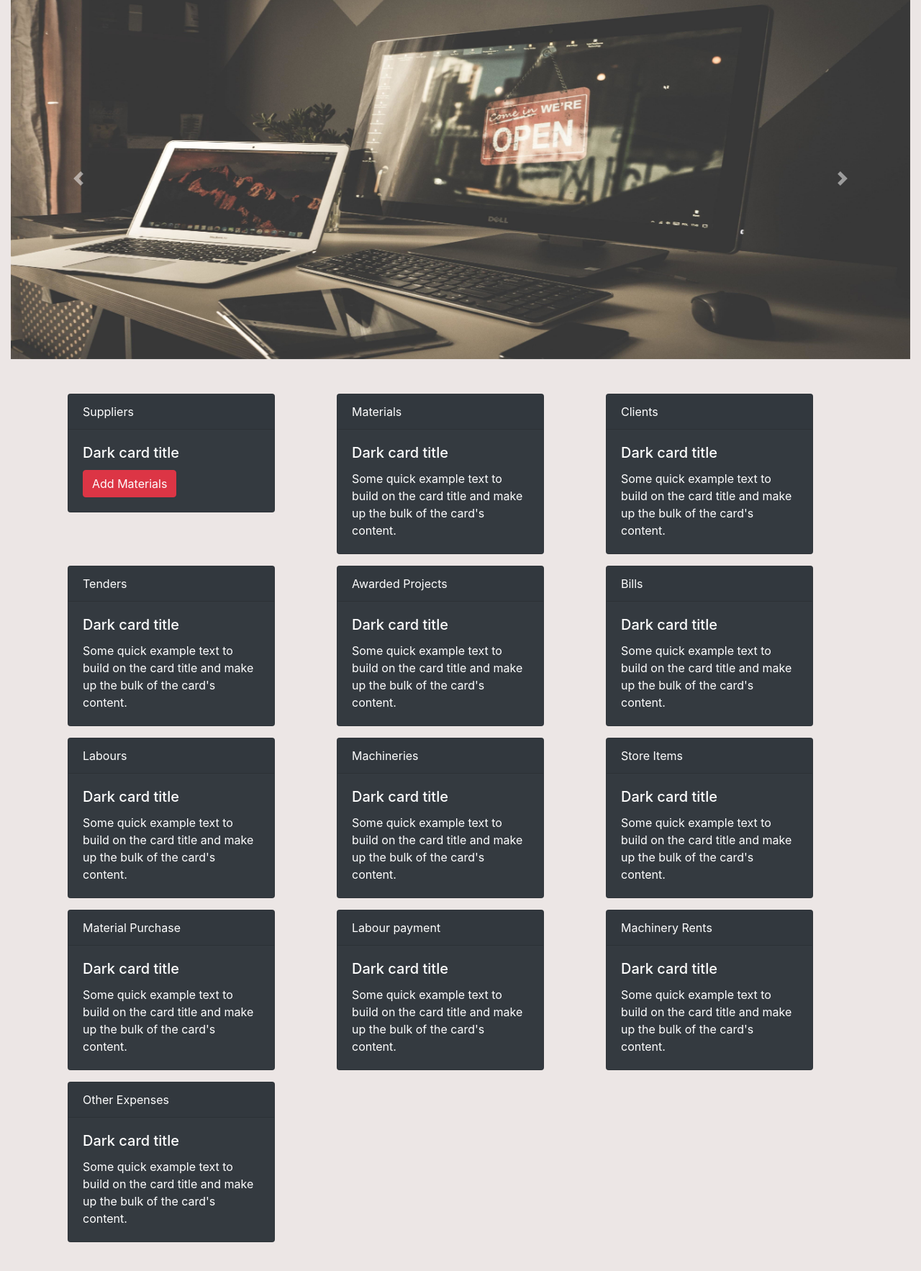
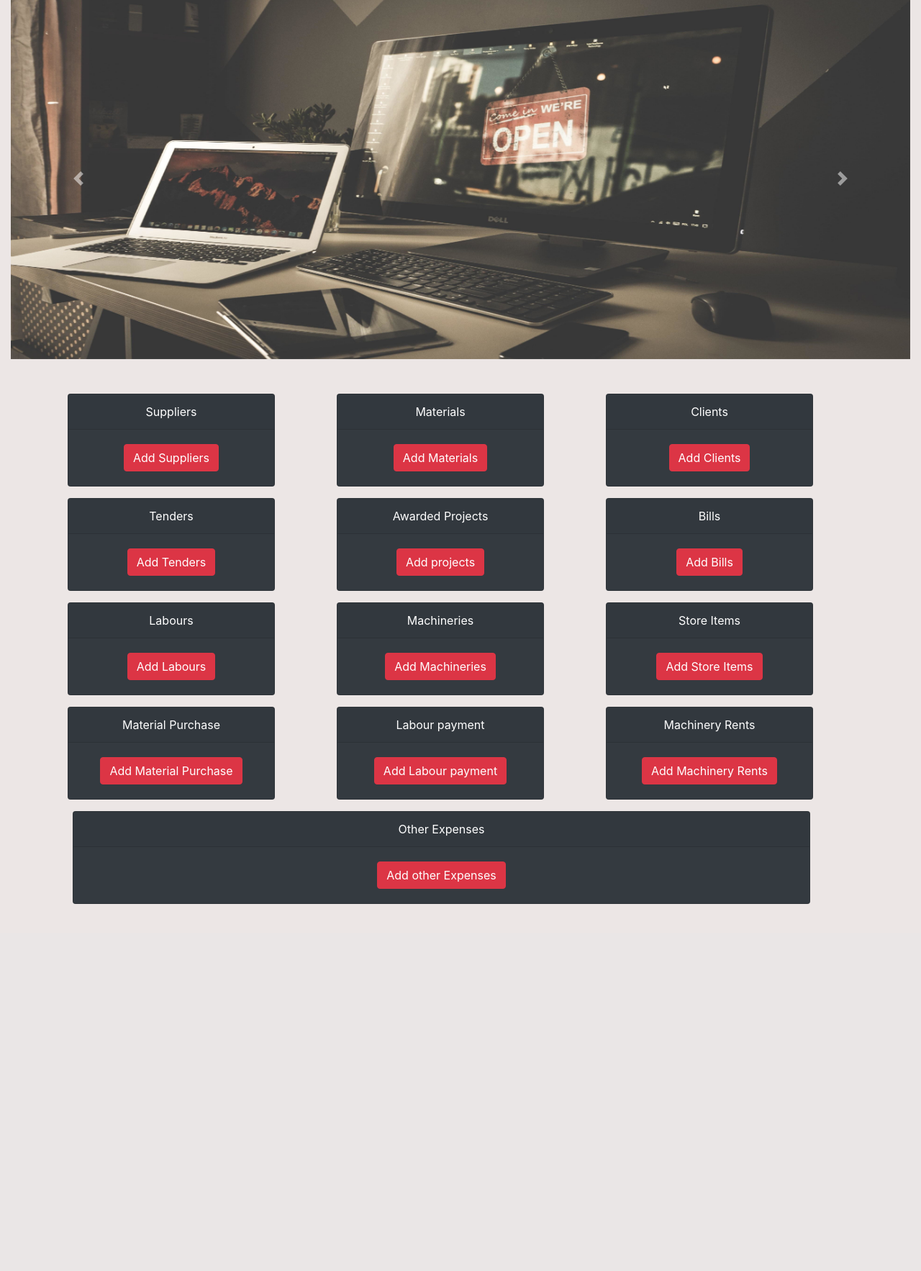
Before and after one commit to Ajiharan/phpFinalyearProject, a PHP site: page /UserHome.php in a window 1280 px wide. Shown: the part 83-1849 px from the top of the page at 72% size. After the commit the page ends 1339 px from the top, so only its background shows below. Run offline with PHP 8.4, Linux system fonts and the light colour scheme; the visitor is signed in with stand-in values (Sample User, id 1); some libraries are stand-ins or nearby versions.

Commit message:
update ui

```diff
--- a/UserHome.php
+++ b/UserHome.php
@@ -55,9 +55,18 @@ if(!isset($_SESSION['aid'])){
 
                         <div class="col-md-4 col-sm-6 col-xs-12">
                             <div class="card text-white bg-dark mb-3" style="max-width: 18rem;">
-                                <div class="card-header">Suppliers</div>
-                                    <div class="card-body">
-                                        <h5 class="card-title">Dark card title</h5>
+                                <div class="card-header text-center">Suppliers</div>
+                                    <div class="card-body text-center">
+
+                                        <button class="btn btn-danger">Add Suppliers</button>
+                                    </div>
+                                </div>
+
+                        </div>
+                        <div class="col-md-4 col-sm-6 col-xs-12">
+                            <div class="card text-white bg-dark mb-3" style="max-width: 18rem;">
+                                <div class="card-header text-center">Materials</div>
+                                    <div class="card-body text-center">
                                         <button class="btn btn-danger">Add Materials</button>
                                     </div>
                                 </div>
@@ -65,124 +74,106 @@ if(!isset($_SESSION['aid'])){
                         </div>
                         <div class="col-md-4 col-sm-6 col-xs-12">
                             <div class="card text-white bg-dark mb-3" style="max-width: 18rem;">
-                                <div class="card-header">Materials</div>
-                                    <div class="card-body">
-                                        <h5 class="card-title">Dark card title</h5>
-                                        <p class="card-text">Some quick example text to build on the card title and make up the bulk of the card's content.</p>
+                                <div class="card-header text-center">Clients</div>
+                                    <div class="card-body text-center">
+                                        <button class="btn btn-danger">Add Clients</button>
                                     </div>
                                 </div>
 
                         </div>
                         <div class="col-md-4 col-sm-6 col-xs-12">
                             <div class="card text-white bg-dark mb-3" style="max-width: 18rem;">
-                                <div class="card-header">Clients</div>
-                                    <div class="card-body">
-                                        <h5 class="card-title">Dark card title</h5>
-                                        <p class="card-text">Some quick example text to build on the card title and make up the bulk of the card's content.</p>
+                                <div class="card-header text-center">Tenders</div>
+                                    <div class="card-body text-center">
+                                        <button class="btn btn-danger">Add Tenders</button>
                                     </div>
                                 </div>
 
                         </div>
                         <div class="col-md-4 col-sm-6 col-xs-12">
                             <div class="card text-white bg-dark mb-3" style="max-width: 18rem;">
-                                <div class="card-header">Tenders</div>
-                                    <div class="card-body">
-                                        <h5 class="card-title">Dark card title</h5>
-                                        <p class="card-text">Some quick example text to build on the card title and make up the bulk of the card's content.</p>
+                                <div class="card-header text-center">Awarded Projects</div>
+                                    <div class="card-body text-center">
+                                        <button class="btn btn-danger">Add projects</button>
                                     </div>
                                 </div>
 
                         </div>
                         <div class="col-md-4 col-sm-6 col-xs-12">
                             <div class="card text-white bg-dark mb-3" style="max-width: 18rem;">
-                                <div class="card-header">Awarded Projects</div>
-                                    <div class="card-body">
-                                        <h5 class="card-title">Dark card title</h5>
-                                        <p class="card-text">Some quick example text to build on the card title and make up the bulk of the card's content.</p>
+                                <div class="card-header text-center">Bills</div>
+                                    <div class="card-body text-center">
+                                        <button class="btn btn-danger">Add Bills</button>
                                     </div>
                                 </div>
 
                         </div>
                         <div class="col-md-4 col-sm-6 col-xs-12">
                             <div class="card text-white bg-dark mb-3" style="max-width: 18rem;">
-                                <div class="card-header">Bills</div>
-                                    <div class="card-body">
-                                        <h5 class="card-title">Dark card title</h5>
-                                        <p class="card-text">Some quick example text to build on the card title and make up the bulk of the card's content.</p>
+                                <div class="card-header text-center">Labours</div>
+                                    <div class="card-body text-center">
+                                        <button class="btn btn-danger">Add Labours</button>
                                     </div>
                                 </div>
 
                         </div>
                         <div class="col-md-4 col-sm-6 col-xs-12">
                             <div class="card text-white bg-dark mb-3" style="max-width: 18rem;">
-                                <div class="card-header">Labours</div>
-                                    <div class="card-body">
-                                        <h5 class="card-title">Dark card title</h5>
-                                        <p class="card-text">Some quick example text to build on the card title and make up the bulk of the card's content.</p>
+                                <div class="card-header text-center">Machineries</div>
+                                    <div class="card-body text-center">
+                                    <button class="btn btn-danger">Add Machineries</button>
                                     </div>
                                 </div>
 
                         </div>
                         <div class="col-md-4 col-sm-6 col-xs-12">
                             <div class="card text-white bg-dark mb-3" style="max-width: 18rem;">
-                                <div class="card-header">Machineries</div>
-                                    <div class="card-body">
-                                        <h5 class="card-title">Dark card title</h5>
-                                        <p class="card-text">Some quick example text to build on the card title and make up the bulk of the card's content.</p>
+                                <div class="card-header text-center">Store Items</div>
+                                    <div class="card-body text-center">
+                                        <button class="btn btn-danger">Add Store Items</button>
                                     </div>
                                 </div>
 
                         </div>
                         <div class="col-md-4 col-sm-6 col-xs-12">
                             <div class="card text-white bg-dark mb-3" style="max-width: 18rem;">
-                                <div class="card-header">Store Items</div>
-                                    <div class="card-body">
-                                        <h5 class="card-title">Dark card title</h5>
-                                        <p class="card-text">Some quick example text to build on the card title and make up the bulk of the card's content.</p>
+                                <div class="card-header text-center">Material Purchase</div>
+                                    <div class="card-body text-center">
+                                        <button class="btn btn-danger">Add Material Purchase</button>
                                     </div>
                                 </div>
 
                         </div>
                         <div class="col-md-4 col-sm-6 col-xs-12">
                             <div class="card text-white bg-dark mb-3" style="max-width: 18rem;">
-                                <div class="card-header">Material Purchase</div>
-                                    <div class="card-body">
-                                        <h5 class="card-title">Dark card title</h5>
-                                        <p class="card-text">Some quick example text to build on the card title and make up the bulk of the card's content.</p>
+                                <div class="card-header text-center">Labour payment</div>
+                                    <div class="card-body text-center">
+                                    <button class="btn btn-danger">Add Labour payment</button>
                                     </div>
                                 </div>
 
                         </div>
                         <div class="col-md-4 col-sm-6 col-xs-12">
                             <div class="card text-white bg-dark mb-3" style="max-width: 18rem;">
-                                <div class="card-header">Labour payment</div>
-                                    <div class="card-body">
-                                        <h5 class="card-title">Dark card title</h5>
-                                        <p class="card-text">Some quick example text to build on the card title and make up the bulk of the card's content.</p>
+                                <div class="card-header text-center">Machinery Rents</div>
+                                    <div class="card-body text-center">
+                                        <button class="btn btn-danger">Add Machinery Rents</button>
                                     </div>
                                 </div>
 
                         </div>
-                        <div class="col-md-4 col-sm-6 col-xs-12">
-                            <div class="card text-white bg-dark mb-3" style="max-width: 18rem;">
-                                <div class="card-header">Machinery Rents</div>
-                                    <div class="card-body">
-                                        <h5 class="card-title">Dark card title</h5>
-                                        <p class="card-text">Some quick example text to build on the card title and make up the bulk of the card's content.</p>
+                       <div class="cardContainer">
+
+                                <div class="card text-white bg-dark mb-3" style="min-width: 20rem;">
+                                    <div class="card-header text-center text-center">Other Expenses</div>
+                                        <div class="card-body text-center">
+                                            <button class="btn btn-danger">Add other Expenses</button>
+                                        </div>
                                     </div>
-                                </div>
 
-                        </div>
-                        <div class="col-md-4 col-sm-6 col-xs-12">
-                            <div class="card text-white bg-dark mb-3" style="max-width: 18rem;">
-                                <div class="card-header">Other Expenses</div>
-                                    <div class="card-body">
-                                        <h5 class="card-title">Dark card title</h5>
-                                        <p class="card-text">Some quick example text to build on the card title and make up the bulk of the card's content.</p>
-                                    </div>
-                                </div>
 
-                        </div>
+
+                       </div>
 
                     </div>
                 </div>
--- a/css/userHome.css
+++ b/css/userHome.css
@@ -9,3 +9,9 @@
   margin-right: 0px !important;
   margin-top: 80px;
 }
+
+.cardContainer {
+  width: 100%;
+  margin-left: 22px;
+  margin-right: 75px;
+}
```
